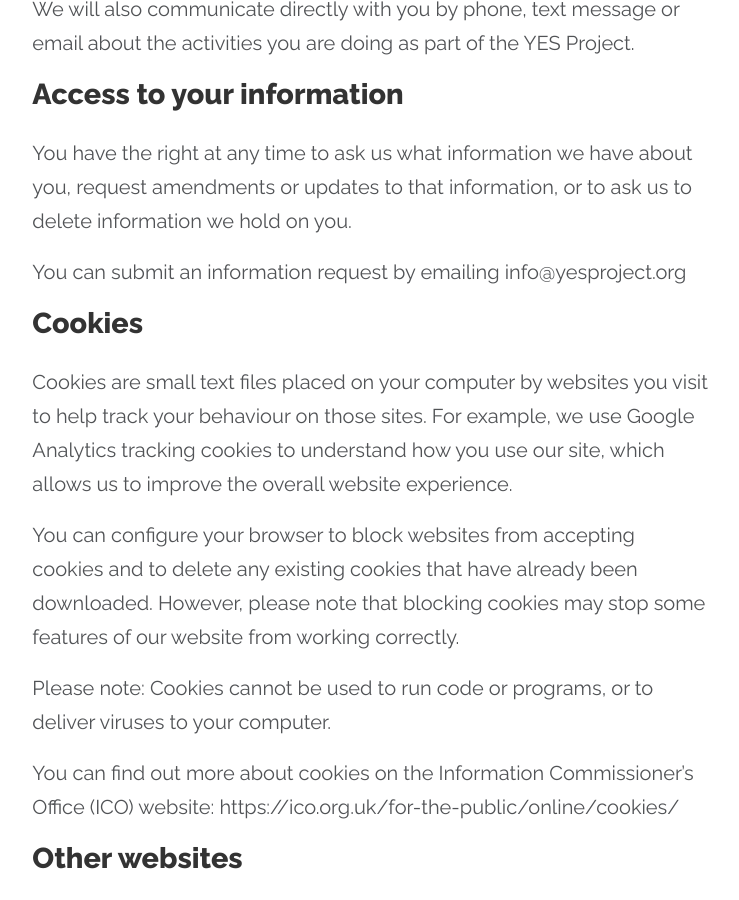
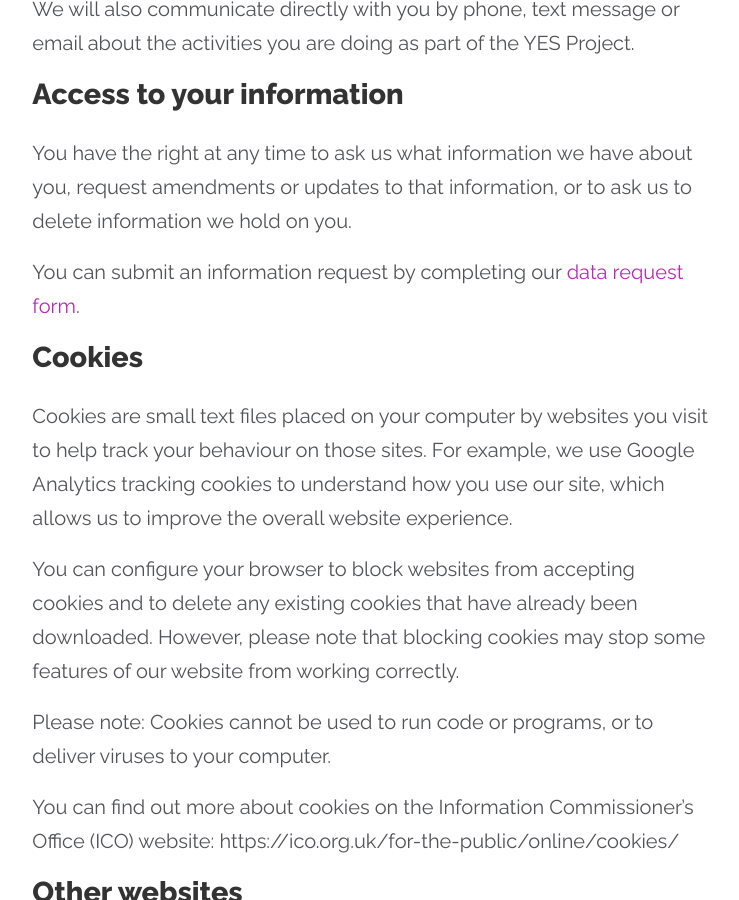
Before and after one commit to richardatval/www.yesproject.org, a Jekyll site: the page built from privacy.md, in a window 1280 px wide and 900 px high, scrolled down 4174 px. Shown: the whole window, without its empty margins (454-1193 px from the left). Built offline with Jekyll 4.4.1, drawn with Linux system fonts in a browser that asks for light colours; nearby versions of some CDN libraries.

Commit message:
Updated for GDPR

```diff
--- a/privacy.md
+++ b/privacy.md
@@ -110,7 +110,7 @@ We will also communicate directly with you by phone, text message or email about
 
 You have the right at any time to ask us what information we have about you, request amendments or updates to that information, or to ask us to delete information we hold on you.
 
-You can submit an information request by emailing info@yesproject.org
+You can submit an information request by completing our [data request form](https://www.valonline.org.uk/forms/submit-data-access-request).
 
 ### Cookies
 
@@ -126,7 +126,7 @@ You can find out more about cookies on the Information Commissioner's Office (IC
 
 Our website contains links to other websites. This privacy policy only applies to this website so when you link to other websites you should read their own privacy policies.
 
-Changes to this privacy policy
+### Changes to this privacy policy
 
 We regularly review our privacy policies, and any updates will be made to this page. Please check back from time to time to ensure that you have read the most up-to-date version of this policy.
 
```
